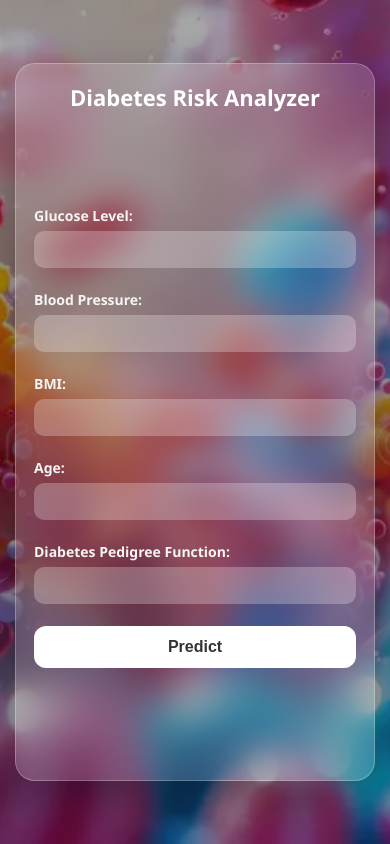
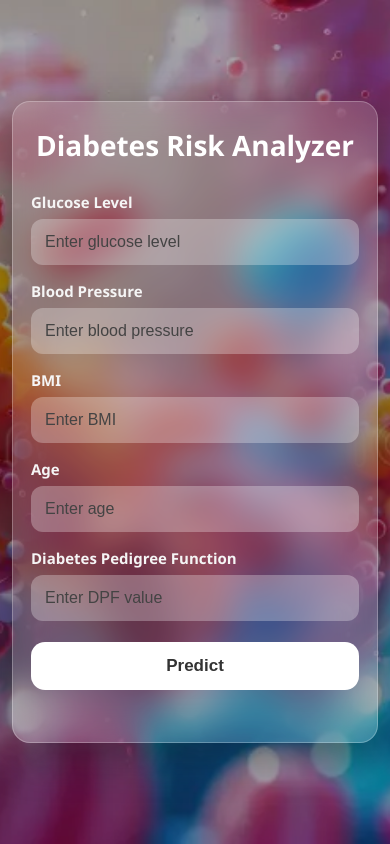
Before and after one commit to Richa-Melkani/diabetes-risk-analyzer, a Flask app: page / in a window 390 px wide. Run offline with Flask 3, Linux system fonts and the light colour scheme; parts of the project's set-up code (start-up, migrations or seed data) failed here and were passed over.

Commit message:
updated ui for android

```diff
--- a/static/style.css
+++ b/static/style.css
@@ -20,13 +20,13 @@ body {
     justify-content: center;
     align-items: center;
 
-    padding: 15px;
+    padding: 20px;
 
     position: relative;
-    overflow: hidden;
+    overflow-x: hidden;
 }
 
-/* Dark overlay */
+/* Dark Overlay */
 body::before {
     content: "";
     position: absolute;
@@ -40,104 +40,135 @@ body::before {
     position: relative;
     z-index: 1;
 
-    width: min(600px, 95vw);
-    min-height: 80vh;
-    max-height: 95vh;
+    width: min(650px, 95vw);
 
-    padding: 25px;
+    padding: 30px;
 
-    background: rgba(255, 255, 255, 0.15);
+    background: rgba(255, 255, 255, 0.14);
+
     backdrop-filter: blur(18px);
     -webkit-backdrop-filter: blur(18px);
 
-    border-radius: 20px;
+    border-radius: 22px;
+
     border: 1px solid rgba(255, 255, 255, 0.25);
 
-    box-shadow: 0 15px 40px rgba(0,0,0,0.3);
+    box-shadow: 0 15px 40px rgba(0,0,0,0.35);
 
     color: #fff;
 
     display: flex;
     flex-direction: column;
-    justify-content: space-between;
+    justify-content: center;
+
+    gap: 18px;
 }
 
 /* TITLE */
 h2 {
     text-align: center;
-    margin-bottom: 15px;
     color: #fff;
-    font-size: 24px;
+    font-size: 34px;
+    margin-bottom: 10px;
+    font-weight: 700;
 }
 
 /* FORM */
 form {
     display: flex;
     flex-direction: column;
-    gap: 14px;
+    gap: 18px;
 }
 
 /* FORM GROUP */
 .form-group {
-    margin-bottom: 8px;
+    width: 100%;
 }
 
 /* LABEL */
 .form-group label {
-    display: flex;
-    justify-content: space-between;
-    align-items: center;
+    display: block;
 
+    margin-bottom: 8px;
+
+    font-size: 16px;
     font-weight: 600;
+
     color: #f5f5f5;
-    font-size: 15px;
 }
 
 /* INPUT */
 .form-group input {
-    width: 55%;
-    padding: 10px;
+    width: 100%;
 
-    border-radius: 10px;
+    padding: 14px 16px;
+
     border: none;
     outline: none;
 
-    font-size: 14px;
+    border-radius: 12px;
 
-    background: rgba(255, 255, 255, 0.25);
+    background: rgba(255,255,255,0.28);
+
     color: #000;
+
+    font-size: 15px;
+
+    transition: 0.3s ease;
+}
+
+/* INPUT FOCUS */
+.form-group input:focus {
+    background: rgba(255,255,255,0.42);
+    transform: scale(1.01);
+}
+
+/* PLACEHOLDER */
+.form-group input::placeholder {
+    color: #444;
 }
 
 /* BUTTON */
 button {
     width: 100%;
-    padding: 12px;
+
+    padding: 14px;
 
     border: none;
-    border-radius: 12px;
+    border-radius: 14px;
 
     background: #ffffff;
+
     color: #333;
 
-    font-size: 16px;
+    font-size: 17px;
     font-weight: bold;
 
     cursor: pointer;
-    transition: 0.3s;
+
+    transition: 0.3s ease;
 }
 
+/* BUTTON HOVER */
 button:hover {
-    transform: scale(1.03);
+    transform: scale(1.02);
+    background: #f2f2f2;
 }
 
 /* RESULT */
 .result {
-    margin-top: 15px;
+    margin-top: 10px;
+
     text-align: center;
-    font-size: 14px;
+
+    font-size: 15px;
+
+    line-height: 1.6;
 }
 
-.result h3, .result h4, .result p {
+.result h3,
+.result h4,
+.result p {
     margin: 5px 0;
 }
 
@@ -157,33 +188,63 @@ button:hover {
     font-weight: bold;
 }
 
-/* RESPONSIVE MOBILE */
+/* ========================= */
+/* MOBILE RESPONSIVE */
+/* ========================= */
+
 @media (max-width: 600px) {
 
+    body {
+        padding: 12px;
+        align-items: center;
+    }
+
     .container {
-        width: 95vw;
-        min-height: 85vh;
-        padding: 18px;
+
+        width: 100%;
+
+        padding: 24px 18px;
+
+        border-radius: 18px;
     }
 
     h2 {
-        font-size: 22px;
+        font-size: 28px;
+        margin-bottom: 10px;
+    }
+
+    form {
+        gap: 16px;
     }
 
     .form-group label {
-        flex-direction: column;
-        align-items: flex-start;
-        font-size: 14px;
-        gap: 6px;
+
+        font-size: 15px;
+
+        margin-bottom: 7px;
     }
 
     .form-group input {
+
         width: 100%;
-        font-size: 15px;
+
+        padding: 14px;
+
+        font-size: 16px;
     }
 
     button {
-        font-size: 16px;
-        padding: 12px;
+
+        width: 100%;
+
+        padding: 14px;
+
+        font-size: 17px;
+
+        margin-top: 5px;
+    }
+
+    .result {
+        font-size: 14px;
     }
 }
--- a/templates/index.html
+++ b/templates/index.html
@@ -3,6 +3,7 @@
 
 <head>
     <meta charset="UTF-8">
+    <meta name="viewport" content="width=device-width, initial-scale=1.0">
     <title>Diabetes Risk Analyzer</title>
 
     <link rel="stylesheet" href="{{ url_for('static', filename='style.css') }}">
@@ -17,38 +18,28 @@
         <form action="/predict" method="post" onsubmit="return validateForm()">
 
             <div class="form-group">
-                <label>
-                    Glucose Level:
-                    <input type="number" step="any" name="Glucose" required>
-                </label>
+                <label for="glucose">Glucose Level</label>
+                <input type="number" step="any" id="glucose" name="Glucose" placeholder="Enter glucose level" required>
             </div>
 
             <div class="form-group">
-                <label>
-                    Blood Pressure:
-                    <input type="number" step="any" name="BloodPressure" required>
-                </label>
+                <label for="bp">Blood Pressure</label>
+                <input type="number" step="any" id="bp" name="BloodPressure" placeholder="Enter blood pressure" required>
             </div>
 
             <div class="form-group">
-                <label>
-                    BMI:
-                    <input type="number" step="any" name="BMI" required>
-                </label>
+                <label for="bmi">BMI</label>
+                <input type="number" step="any" id="bmi" name="BMI" placeholder="Enter BMI" required>
             </div>
 
             <div class="form-group">
-                <label>
-                    Age:
-                    <input type="number" step="any" name="Age" required>
-                </label>
+                <label for="age">Age</label>
+                <input type="number" step="any" id="age" name="Age" placeholder="Enter age" required>
             </div>
 
             <div class="form-group">
-                <label>
-                    Diabetes Pedigree Function:
-                    <input type="number" step="any" name="DPF" required>
-                </label>
+                <label for="dpf">Diabetes Pedigree Function</label>
+                <input type="number" step="any" id="dpf" name="DPF" placeholder="Enter DPF value" required>
             </div>
 
             <button type="submit">Predict</button>
```
